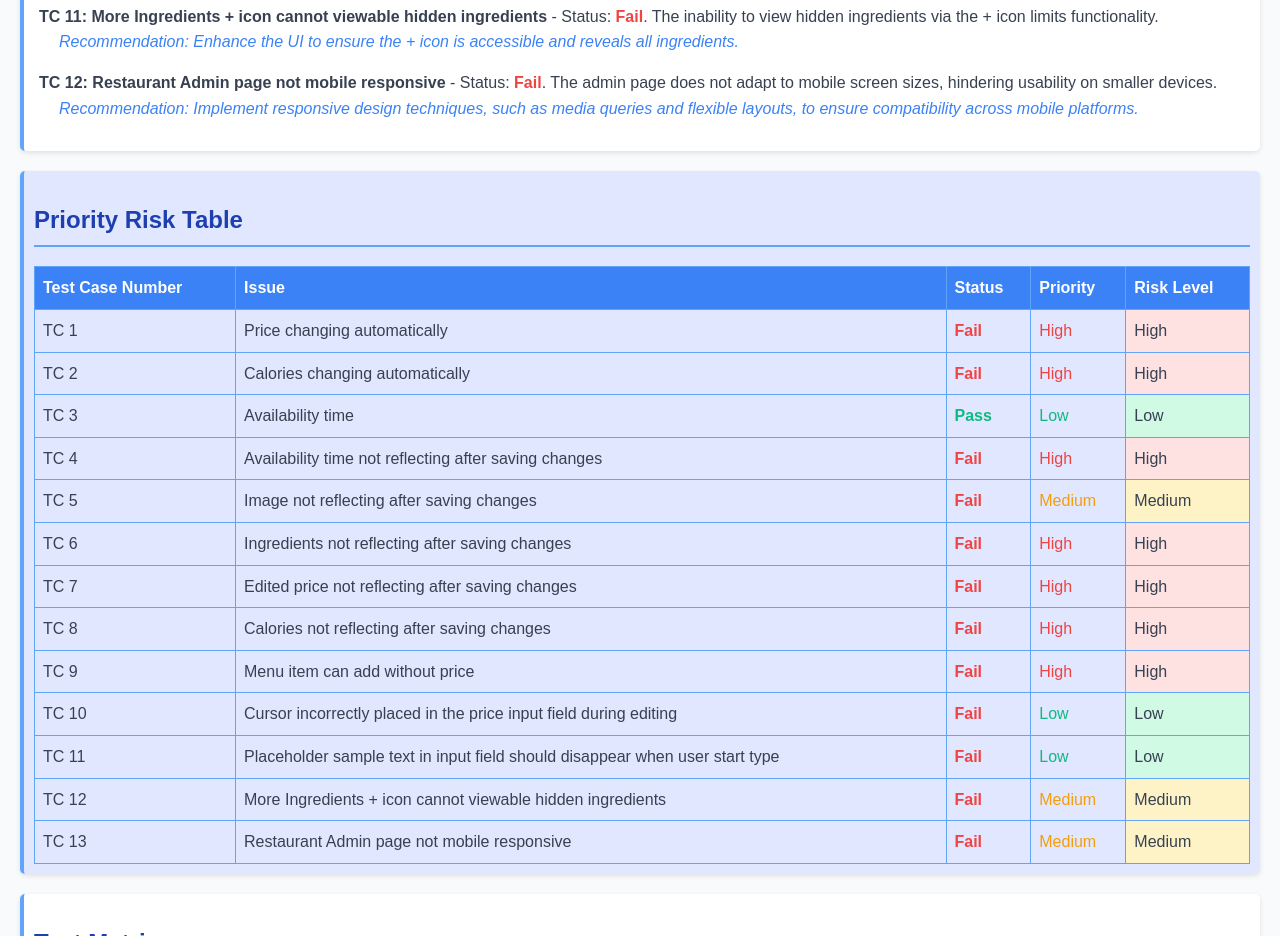
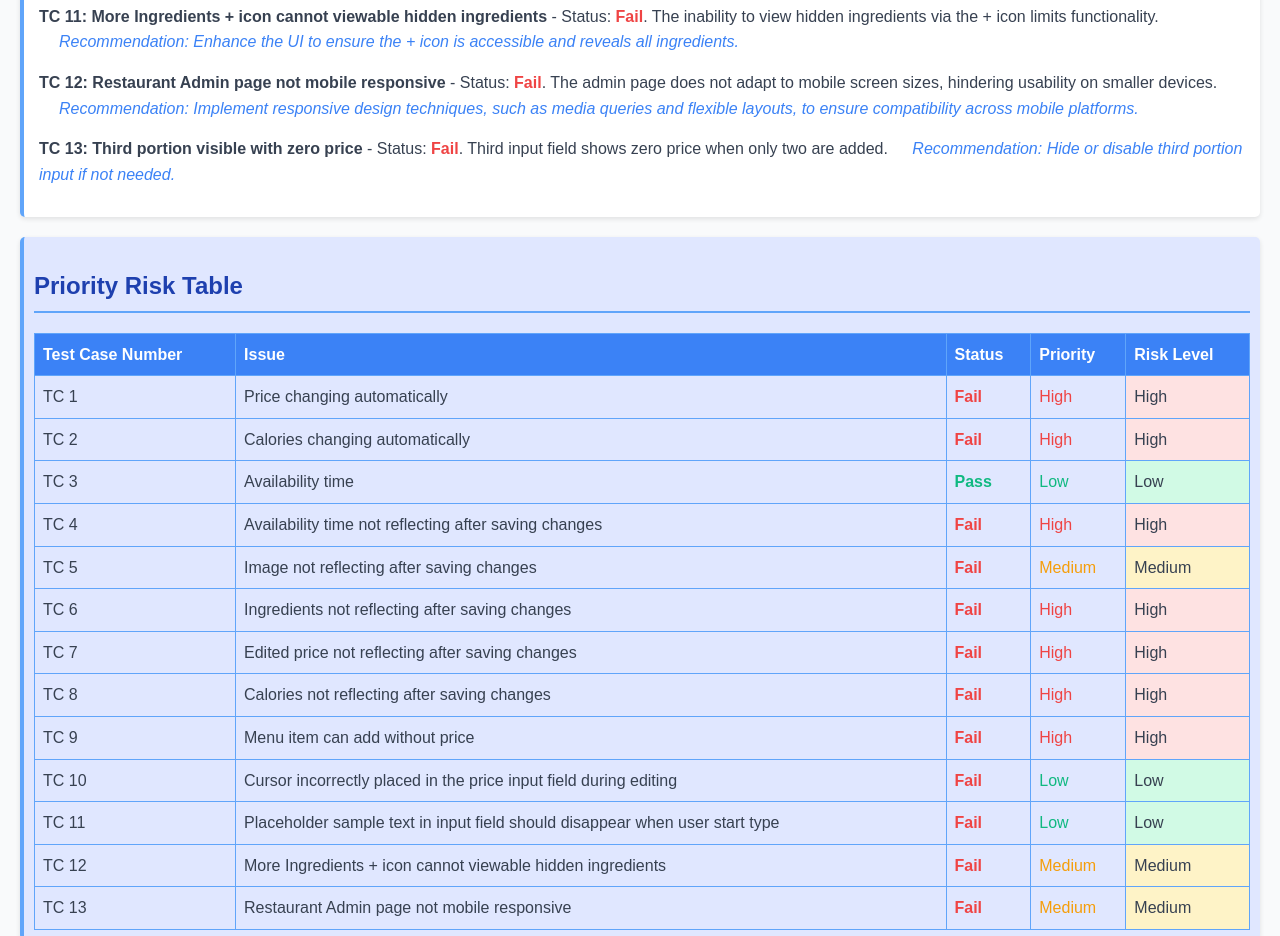
Before and after one commit to DilSenevirathna/Sufra_OS_Full-Testing-Project, a plain HTML site: page index.html in a window 1280 px wide. Shown: the part 1660-2596 px from the top of the page. Drawn offline with Linux system fonts and the light colour scheme.

Commit message:
index.html

```diff
--- a/index.html
+++ b/index.html
@@ -218,6 +218,11 @@
                 <strong>TC 12: Restaurant Admin page not mobile responsive</strong> - Status: <span class="status-fail">Fail</span>. The admin page does not adapt to mobile screen sizes, hindering usability on smaller devices.
                 <span class="recommendation">Recommendation: Implement responsive design techniques, such as media queries and flexible layouts, to ensure compatibility across mobile platforms.</span>
             </div>
+            <div class="issue">
+                <strong>TC 13: Third portion visible with zero price</strong> - Status: <span class="status-fail">Fail</span>. Third input field shows zero price when only two are added.
+                <span class="recommendation">Recommendation: Hide or disable third portion input if not needed.
+</span>
+            </div>
         </div>
 
         <div class="section risk">
```
